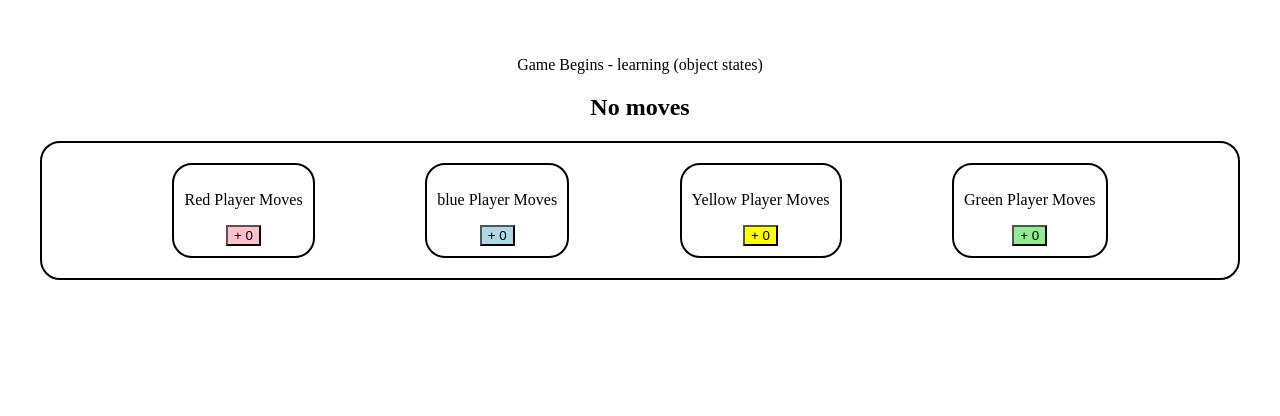
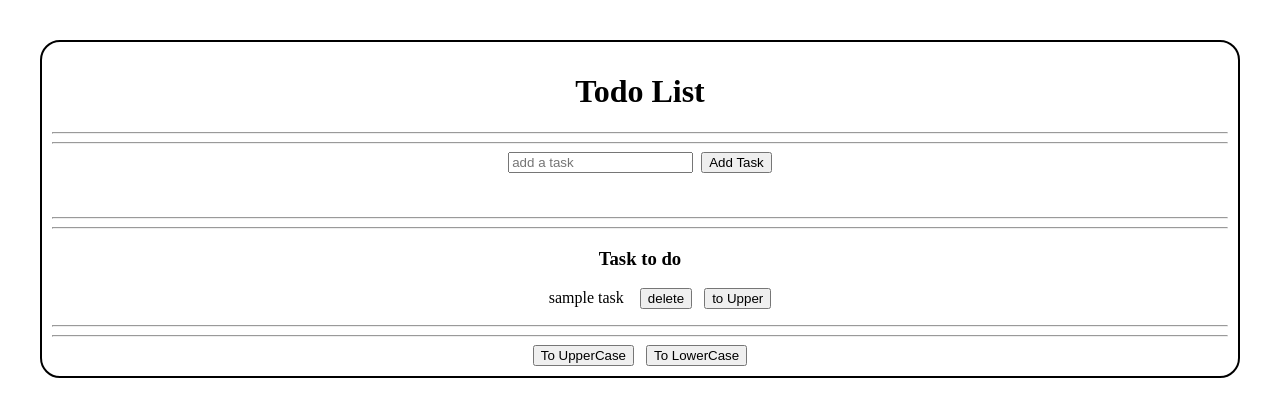
Before and after one commit to Saurav-S-Mehta-07/React, a React (Vite) app in the folder ludo-board-app/: page / in a window 1280 px wide. Shown: the top 416 px of the page. Built offline with nearby package versions, Linux system fonts and the light colour scheme.

Commit message:
todo CRUD + uuidv4

```diff
--- a/ludo-board-app/src/App.jsx
+++ b/ludo-board-app/src/App.jsx
@@ -1,12 +1,13 @@
 
 import './App.css'
 import LudoBoard from './LudoBoardComp/LudoBoard'
+import TodoList from './ToDoComp/TodoList'
 
 function App() {
 
   return (
     <>
-     <LudoBoard/>
+      <TodoList/>
     </>
   )
 }
--- /dev/null
+++ b/ludo-board-app/src/ToDoComp/TodoList.jsx
@@ -0,0 +1,117 @@
+import { useState } from "react"
+import { v4 as uuidv4 } from 'uuid';
+
+export default function TodoList(){
+
+    let styles = {
+        hight:"content=fit",
+        border : "2px solid black",
+        borderRadius : "20px",
+        padding:"10px"
+    }
+
+    let [todos, setTodo] = useState([{task:"sample task", id: uuidv4()}]);
+    let [newTodo, setNewTodo] = useState("");
+
+
+    let handleInput = (env)=>{
+      setNewTodo(()=>{
+          return env.target.value;
+      })
+    }
+
+   let addNewTask = ()=>{
+        if(newTodo===""){
+            console.log('empty');
+            return;
+        }
+
+        setTodo((prevTodo)=>{
+            return ([...prevTodo,{task : newTodo,id : uuidv4()}]);
+        });
+
+        setNewTodo(()=>{
+            return "";
+        })
+
+   }
+
+   let dltTask = (id)=>{
+      setTodo((prevTodo)=>{
+         return ( prevTodo.filter((task)=>task.id!==id));
+      })
+   }
+
+   let toUpperCaseChange = ()=>{
+    setTodo((prevTodo)=>{
+        return prevTodo.map((todo) =>{
+            return {
+                ...todo,
+                task : todo.task.toUpperCase(),
+            };
+        })
+    })
+   }
+
+   let toLowerCaseChange  = ()=>{
+      setTodo((prevTodo)=>{
+        return prevTodo.map((todo)=>{
+            return{
+                ...todo,
+                task : todo.task.toLowerCase(),
+            }
+        })
+      })
+   }
+
+   let changeInUpperOne = (id)=>{
+    setTodo((prevTodo)=>{
+      return prevTodo.map((todo)=>{
+            if(todo.id === id){
+                return{
+                    ...todo,
+                    task : todo.task.toUpperCase(),
+                }
+            }
+            return todo
+        })
+
+    })
+   }
+
+    return(
+        <div style={styles}>
+            <h1>Todo List</h1>
+            <hr /><hr />
+
+            <input type="text" placeholder="add a task" onChange={handleInput} value={newTodo}/>
+             &nbsp;&nbsp;
+            <button onClick={addNewTask}>Add Task</button>
+
+            <br /><br /><br />
+            <hr /><hr />
+
+             <h3>Task to do </h3>
+            <ul>
+                {
+                  todos.map((todo)=>(
+                    <div key={todo.id}>
+                        {todo.task} &nbsp; &nbsp;
+                        <button onClick={()=>dltTask(todo.id)}>delete</button>
+                        &nbsp;
+                        &nbsp;
+                        <button onClick={()=>changeInUpperOne(todo.id)}>to Upper</button>
+                    </div>
+                 ))
+                }
+            </ul>
+
+           <hr /><hr />
+           <button onClick={toUpperCaseChange}>To UpperCase</button>
+           &nbsp; &nbsp;
+           <button onClick={toLowerCaseChange}>To LowerCase</button>
+
+
+        </div>
+    )
+}
--- /dev/null
+++ b/package.json
@@ -0,0 +1,5 @@
+{
+  "dependencies": {
+    "uuid": "^13.0.0"
+  }
+}
```
Also changed, not shown: 1 other file (tests, documents, lock files or other folders).
